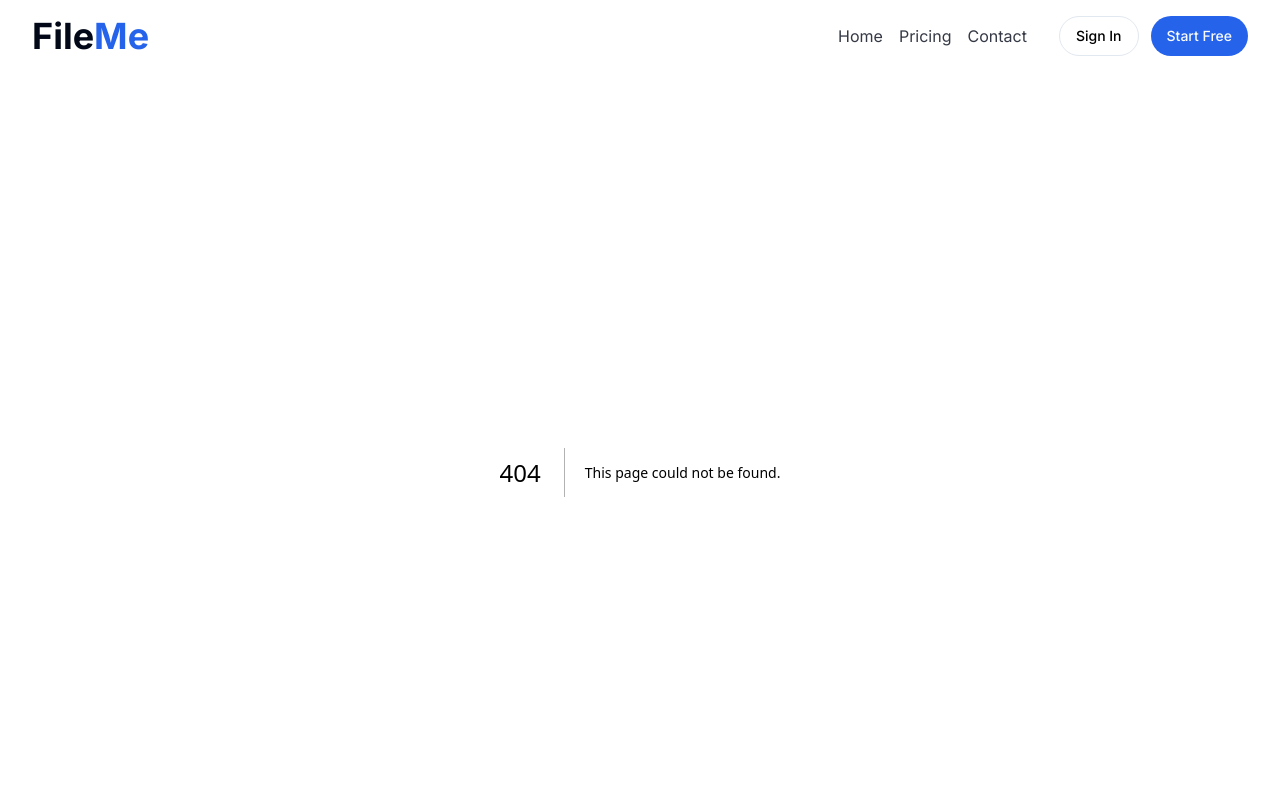
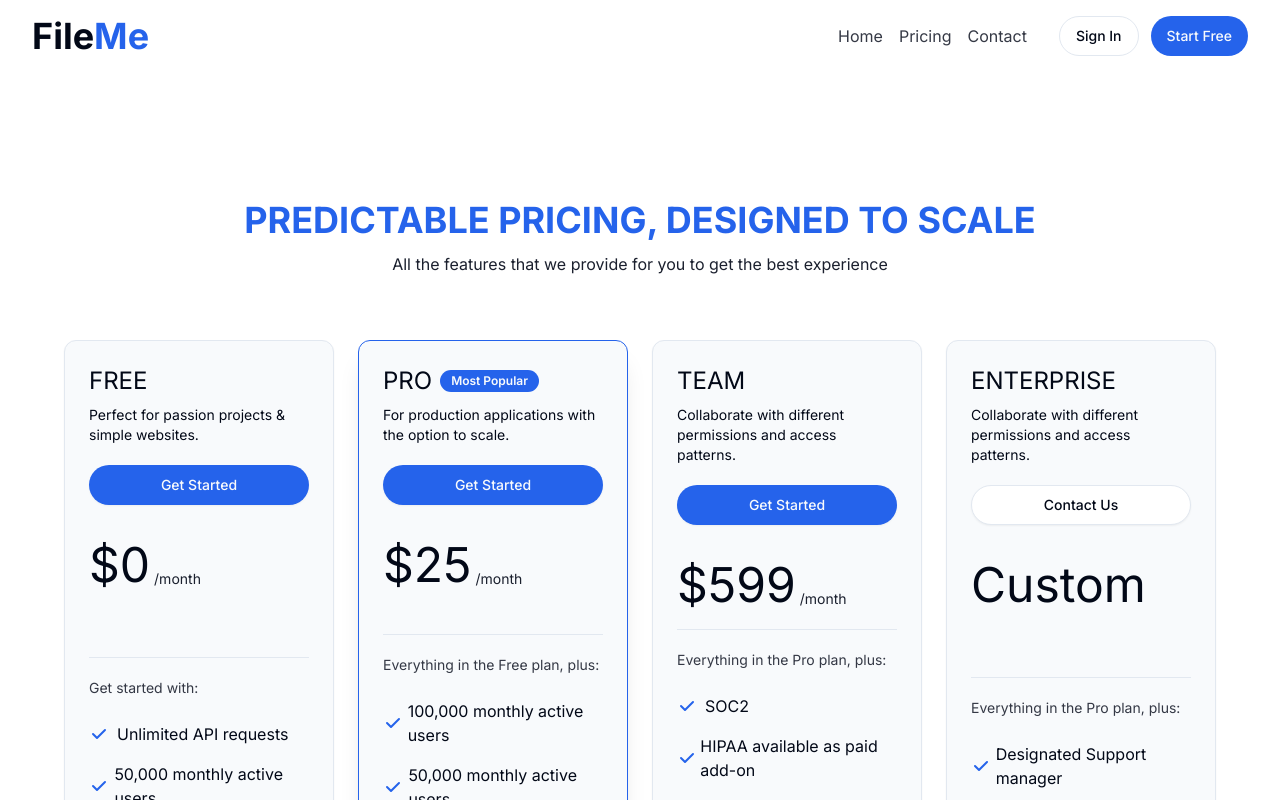
Before and after one commit to MESSELMIyahya/Fileme, a Next.js app: page /pricing in a window 1280 px wide. Before the commit this address had no page. Shown: the top 800 px of the page. Built offline with nearby package versions, Linux system fonts and the light colour scheme.

Commit message:
Add Pricing Page and Prices cards and Add PriceCard component and QuestionsSection component

```diff
--- /dev/null
+++ b/src/app/(landing)/pricing/_components/PriceCard.tsx
@@ -0,0 +1,84 @@
+import { Badge } from "@/components/ui/badge";
+import { Button } from "@/components/ui/button";
+import { cn } from "@/lib/utils";
+import { HiCheck } from "react-icons/hi";
+
+interface Props {
+    title: string;
+    des: string;
+    price: string|number;
+    custom?:boolean;
+    pup?: boolean
+    features: {
+        text: string;
+        all: string[]
+    }
+
+}
+
+function PriceCard({  custom, des,features,price,pup,title }: Props) {
+
+
+    return (<div className={cn("flex flex-col h-auto md:h-[48em] gap-5 p-6 rounded-xl bg-primary-foreground  border shadow-sm",pup&&'border-primary shadow-xl',)}>
+
+        <div className="w-full">
+            <div className="flex items-center gap-2 pb-2">
+                <h5 className="text-2xl text-foreground ">{title}</h5>
+                {
+                    pup ?
+                        <Badge className="relative text-xs">Most Popular</Badge> :
+                    null
+                }
+            </div>
+            <p className="text-sm text-card-foreground">{des}</p>
+        </div>
+
+        <div className="w-full">
+            <Button variant={custom?'outline':'default'} className="w-full rounded-full shadow-sm ">{custom?'Contact Us':'Get Started'}</Button>
+        </div>
+
+        <div className="w-full h-[7em]">
+            <div className="flex items-end gap-1 pt-4">
+                <h5 className="text-5xl font-normal text-foreground ">{custom?'':'$'}{price}</h5>
+                {!custom ? <span className="text-sm text-card-foreground/90">/month</span> : ''}
+            </div>
+        </div>
+
+        <div className="w-full h-px border-b"></div>
+
+        <div className="w-full flex flex-col gap-4">
+
+            <span className="text-sm text-card-foreground/80">
+                {features.text}
+            </span>
+
+            <ul className="w-full md:flex-1">
+
+                {
+                    features.all.map((e,i)=>
+                        <li key={i} className="flex flex-col py-2">
+
+                            <div className="flex items-center">
+
+                                <div className="w-7">
+                                    <HiCheck className="w-5 h-5 text-primary" />
+                                </div>
+
+                                <span className="text-base text-foreground">{e}</span>
+
+                            </div>
+
+                        </li>
+                    )
+                }
+
+
+            </ul>
+
+        </div>
+
+
+    </div>)
+}
+
+export default PriceCard;
--- /dev/null
+++ b/src/app/(landing)/pricing/_components/QuestionsSection.tsx
@@ -0,0 +1,34 @@
+import { Accordion, AccordionContent, AccordionItem, AccordionTrigger } from "@/components/ui/accordion"
+
+
+
+interface Props {
+    quests: { question: string, answer: string }[]
+}
+
+
+function QuestionSection({ quests }: Props) {
+
+    return (<section className="container flex flex-col gap-8 lg:gap-12 items-center pb-8 pt-16 lg:pt-32">
+
+        <div className="w-full flex flex-col items-center gap-3 mb-8">
+            <h3 className="lg:text-3xl text-2xl text-center font-bold uppercase text-foreground">Frequently asked questions</h3>
+        </div>
+
+        <Accordion type="single" collapsible className="w-full sm:w-[30em] md:w-[40em] lg:w-[45em]" >
+            {
+                quests.map((e, i)=>
+                <AccordionItem key={`item-${i}`} value={`item-${i}`}>
+                    <AccordionTrigger className="text-lg">{e.question}</AccordionTrigger>
+                    <AccordionContent className="text-base">{e.answer}</AccordionContent>
+                </AccordionItem>)
+            }
+        </Accordion>
+
+    </section>)
+}
+
+
+
+
+export default QuestionSection
--- /dev/null
+++ b/src/app/(landing)/pricing/page.tsx
@@ -0,0 +1,135 @@
+import PriceCard from "./_components/PriceCard";
+import QuestionSection from "./_components/QuestionsSection";
+
+interface QuestionType {
+    question: string;
+    answer: string;
+}
+
+const Questions:QuestionType[]= [
+
+    {
+        answer:"Yes. Spend caps are on by default on the Pro plan. You can turn spend caps off for usage beyond the plan limits to pay as you grow.",
+        question:"Can I cap my usage so my bill doesn't run over?"
+    },
+    {
+        answer:"Spend caps are on by default and you need to toggle them off from your dashboard to enable pay as you grow pricing.",
+        question:"I'm worried I could end up with a huge bill at the end of the month."
+    },
+    {
+        answer:"Our Pro plan is charged up front, and billed on a monthly basis. Additional usage costs are also billed at the end of the month.",
+        question:"When will I be billed?"
+    },
+    {
+        answer:"Yes, you can pause a project at any time. Our Free plan gives you 2 free projects, but you can have as many paused projects as you want. Just pause and unpause them as needed.",
+        question:"Can I pause a free project?"
+    },
+    {
+        answer:"We are working on multi-environment projects. For now, you can create a project for your development backend and production backend. We give you 2 free projects as part of our free plan. This means you could have a development and a production server as part of your free plan.",
+        question:"What if I need one project for development and one for production?"
+    }
+
+]
+
+
+
+function PricingPage() {
+
+    return (<div className="w-full">
+
+        <section className="container flex flex-col gap-8 justify-center pb-12 pt-16 lg:pt-32">
+
+            <div className="w-full flex flex-col items-center gap-3 mb-8">
+                <h3 className="lg:text-4xl text-2xl text-center font-bold uppercase text-primary">Predictable pricing, designed to scale</h3>
+                <p className="lg:text-base text-sm text-center text-card-foreground/90 ">All the features that we provide for you to get the best experience</p>
+            </div>
+
+            {/* pricing cards */}
+
+            <div className="w-full px-8 grid grid-cols-1 md:grid-cols-2 lg:grid-cols-4 gap-6">
+
+                <PriceCard
+                    title="FREE"
+                    des="Perfect for passion projects & simple websites."
+                    price={0}
+                    features={{
+                        text: 'Get started with:',
+                        all: [
+                            'Unlimited API requests',
+                            '50,000 monthly active users',
+                            '500 MB database space',
+                            '5 GB bandwidth',
+                            '1 GB file storage',
+                            'Community support']
+                    }}
+                />
+
+                <PriceCard
+                    title="PRO"
+                    des="For production applications with the option to scale."
+                    price={25}
+                    pup
+                    features={{
+                        text: 'Everything in the Free plan, plus:',
+                        all: [
+                            '100,000 monthly active users',
+                            '50,000 monthly active users',
+                            '8 GB database space',
+                            '250 GB bandwidth',
+                            '100 GB file storage',
+                            'Email support',
+                            "Daily backups stored for 7 days",
+                            '7-day log retention'
+                        ]
+                    }}
+                />
+
+                <PriceCard
+                    title="TEAM"
+                    des="Collaborate with different permissions and access patterns."
+                    price={599}
+                    features={{
+                        text: 'Everything in the Pro plan, plus:',
+                        all: [
+                            'SOC2',
+                            'HIPAA available as paid add-on',
+                            'Read only and Billing member roles',
+                            'SSO for Supabase Dashboard',
+                            'Priority email support & SLAs',
+                            'Daily backups stored for 14 days',
+                            '28-day log retention']
+                    }}
+                />
+
+                <PriceCard
+                    title="ENTERPRISE"
+                    des="Collaborate with different permissions and access patterns."
+                    price={"Custom"}
+                    custom
+                    features={{
+                        text: 'Everything in the Pro plan, plus:',
+                        all: [
+                            'Designated Support manager',
+                            'Uptime SLAs',
+                            'On-premise support',
+                            'Private Slack channel',
+                            'Custom Security Questionnaires'
+                        ]
+                    }}
+                />
+
+            </div>
+
+
+        </section>
+
+        {/* Questions Section */}
+
+        <QuestionSection quests={Questions} />
+
+    </div>);
+}
+
+
+
+export default PricingPage;
```
